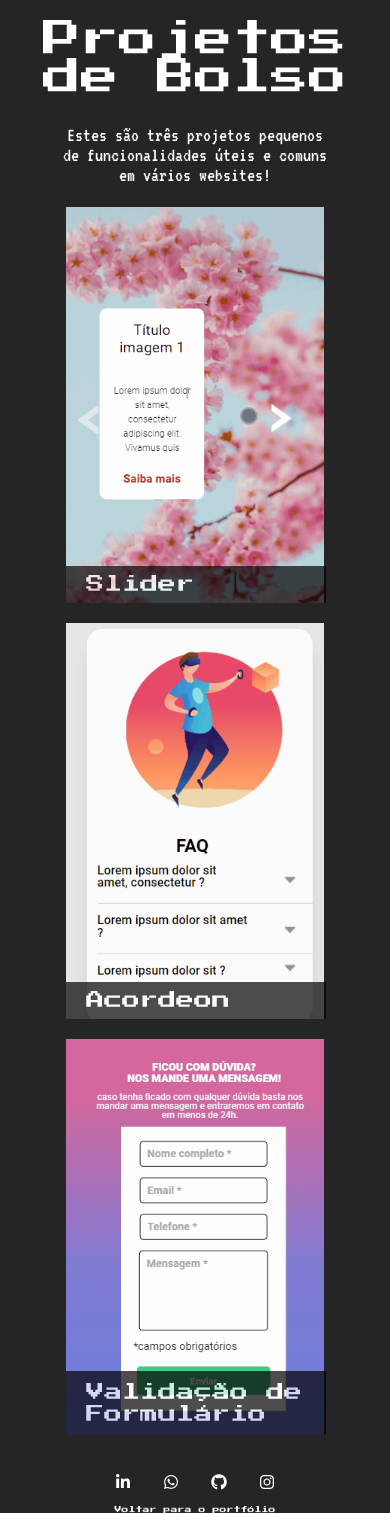
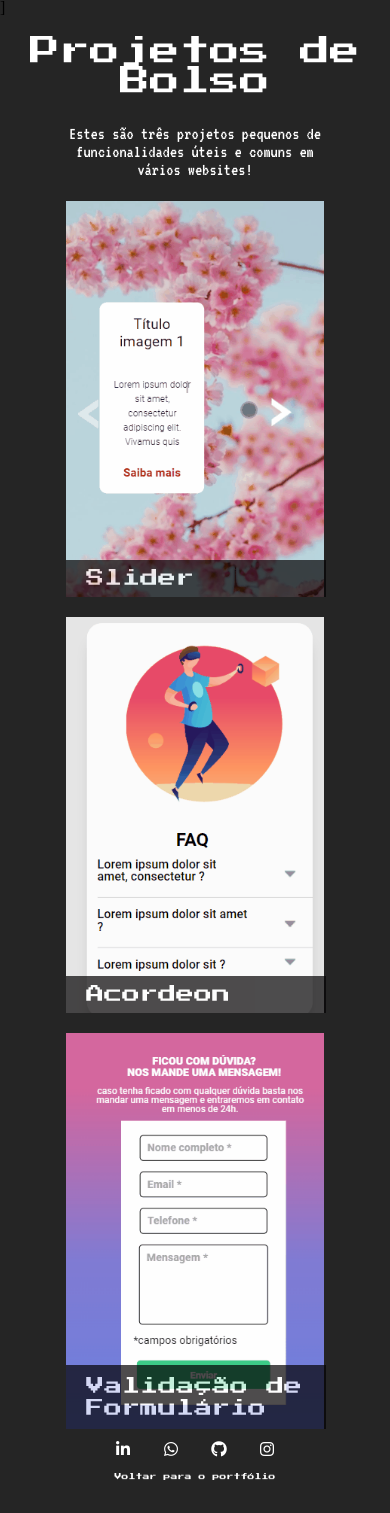
Before and after one commit to kellysondias/projetos-de-bolso, a plain HTML site: page index.html in a window 390 px wide. Drawn offline with Linux system fonts and the light colour scheme.

Commit message:
Finishing the mobile version

```diff
--- a/index.html
+++ b/index.html
@@ -6,7 +6,8 @@
     <meta http-equiv="X-UA-Compatible" content="IE=edge">
     <meta name="viewport" content="width=device-width, initial-scale=1.0">
     <link rel="shortcut icon" href="src/img/favicon.ico" type="image/x-icon">
-    <link rel="stylesheet" href="src/css/reset.css">
+    <link rel="stylesheet" href="src/css/reset.css">]
+    <link rel="stylesheet" href="src/css/globals.css">
     <link rel="stylesheet" href="src/css/font-awesome-min.css">
     <link rel="stylesheet" href="src/css/style.css">
     <link rel="stylesheet" href="src/css/responsive.css">
--- /dev/null
+++ b/src/css/globals.css
@@ -0,0 +1,23 @@
+@import url('https://fonts.googleapis.com/css2?family=Press+Start+2P&display=swap');
+@import url('https://fonts.googleapis.com/css2?family=VT323&display=swap');
+
+:root {
+    --font: 'Press Start 2P', sans-serif;
+    --secondary-font: 'VT323', sans-serif;
+    --background-color: #252525;
+    --hover-color: #30aaa1;
+    --card-background: #040203;
+    --white: #fff;
+}
+
+html {
+    margin: 0 auto;
+}
+
+body {
+    display: flex;
+    flex-flow: column nowrap;
+    justify-content: center;
+    align-content: center;
+    background-color: var(--background-color);
+}
--- a/src/css/responsive.css
+++ b/src/css/responsive.css
@@ -1,10 +1,26 @@
 @media (max-width: 870px) {
+    header h1 {
+        font-size: 30px;
+    }
+
+    header p {
+        font-size: 18px;
+    }
+
     .projects {
         margin: 0 auto;
         width: 66%;
     }
 
+    .projects div:last-child {
+        margin-bottom: 0;
+    }
+
     .project {
         margin-bottom: 20px;
     }
+
+    .portfolio-link {
+        margin-bottom: 13px;
+    }
 }
--- a/src/css/style.css
+++ b/src/css/style.css
@@ -1,27 +1,3 @@
-@import url('https://fonts.googleapis.com/css2?family=Press+Start+2P&display=swap');
-@import url('https://fonts.googleapis.com/css2?family=VT323&display=swap');
-
-:root {
-    --font: 'Press Start 2P', sans-serif;
-    --secondary-font: 'VT323', sans-serif;
-    --background-color: #252525;
-    --hover-color: #30aaa1;
-    --card-background: #040203;
-    --white: #fff;
-}
-
-html {
-    margin: 0 auto;
-}
-
-body {
-    display: flex;
-    flex-flow: column nowrap;
-    justify-content: center;
-    align-content: center;
-    background-color: var(--background-color);
-}
-
 header {
     display: flex;
     justify-content: center;
@@ -135,7 +111,7 @@ header p {
 .social-networks {
     display: flex;
     justify-content: center;
-    margin-top: 19px;
+    margin-top: 12px;
 }
 
 .social-networks a {
```
